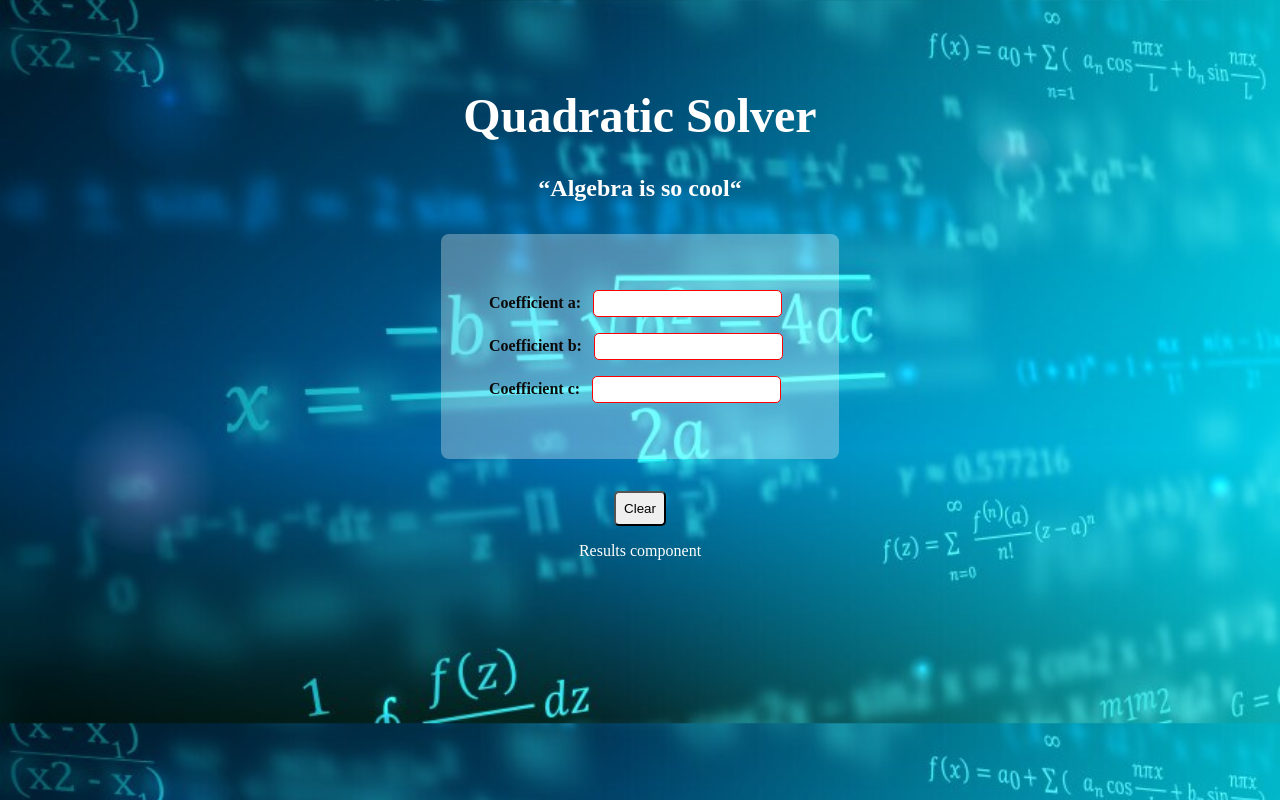
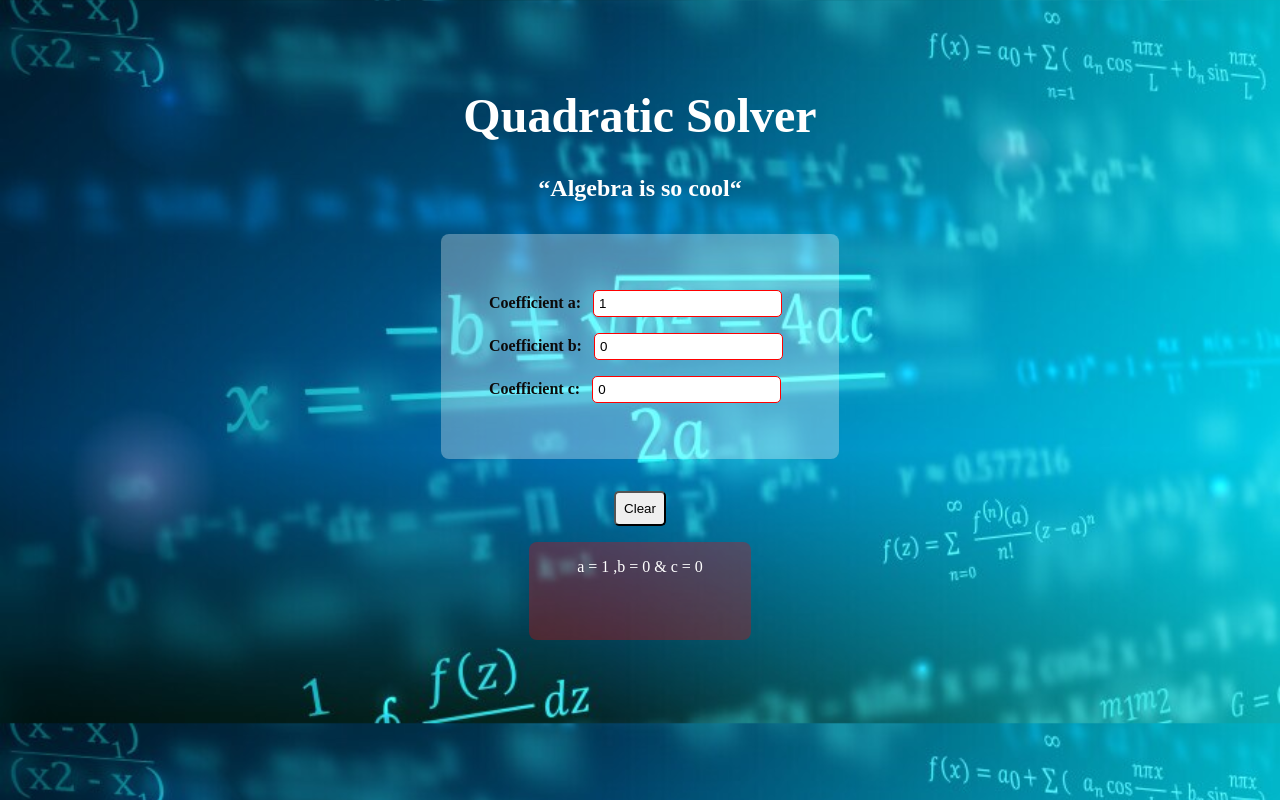
Before and after one commit to kelvinmacharia254/quadratic-solver-ReactJs, a React (Vite) app: page / in a window 1280 px wide. Built offline with nearby package versions, Linux system fonts and the light colour scheme.

Commit message:
feat(two-way binding): add two way binding to the input component pass coeffeint props to result component and display

```diff
--- a/src/App.jsx
+++ b/src/App.jsx
@@ -1,9 +1,22 @@
 import Input from "./components/Input.jsx";
 import Results from "./components/Results.jsx";
 import "./index.css"
+import {useState} from "react";
 function App() {
-
-  return (
+    const [coefficients, setCoefficients] = useState(
+        {
+            coefficient_a: 1,
+            coefficient_b: 0,
+            coefficient_c: 0,
+        }
+    );
+    function handleChange(inputIdentity, coeffValue) {
+        setCoefficients((prevCoefficients) => {
+            return {...prevCoefficients, [inputIdentity]: coeffValue};  // surround 'inputIdentity' with [] to be evaluated as key not literal
+        })
+        console.log(coefficients);
+    };
+    return (
     <>
         <div className="container">
 
@@ -13,15 +26,17 @@ function App() {
             </div>
 
             <div id="coeff-inputs">
-                <Input />
+                <Input
+                    coefficients={coefficients}
+                    onChange={handleChange}/>
             </div>
 
             <div id="clear-button">
                 <button>Clear</button>
             </div>
 
-            <div className="result">
-                <Results/>
+            <div id="results">
+                <Results coefficients={coefficients} />
             </div>
 
 
--- a/src/components/Input.jsx
+++ b/src/components/Input.jsx
@@ -1,25 +1,28 @@
-export default function Input({label, ...props}) {
+export default function Input({coefficients, onChange}) {
     return (
         <>
             <div>
                 <label htmlFor="coeff">Coefficient a: </label>
                 <input
                     type="number"
-                    id="coeff"
+                    value={coefficients.coefficient_a}
+                    onChange={(event)=>onChange("coefficient_a", event.target.value)}
                 />
             </div>
             <div>
                 <label htmlFor="coeff">Coefficient b: </label>
                 <input
                     type="number"
-                    id="coeff"
+                    value={coefficients.coefficient_b}
+                    onChange={(event)=>onChange("coefficient_b", event.target.value)}
                 />
             </div>
             <div>
                 <label htmlFor="coeff">Coefficient c: </label>
                 <input
                     type="number"
-                    id="coeff"
+                    value={coefficients.coefficient_c}
+                    onChange={(event)=>onChange("coefficient_c", event.target.value)}
                 />
             </div>
 
--- a/src/components/Results.jsx
+++ b/src/components/Results.jsx
@@ -1,5 +1,13 @@
-export default function Results(props) {
+export default function Results({coefficients}) {
     return (
-        <p>Results component</p>
+        <>
+            <p>
+                <span>a = {coefficients.coefficient_a}  </span>,
+                <span>b = {coefficients.coefficient_b}  </span>
+                <span>& </span>
+                <span>c = {coefficients.coefficient_c}</span>
+            </p>
+
+        </>
     )
 }
--- a/src/index.css
+++ b/src/index.css
@@ -52,3 +52,10 @@ body{
 #clear-button button:hover{
     box-shadow: 2px 2px 10px rgb(255, 0, 0)
 }
+
+#results{
+    margin-top: 1rem;
+    border-radius: 0.5rem;
+    padding: 0 3rem 3rem 3rem;
+    background-color: rgba(248, 0, 0, 0.3);
+}
```
